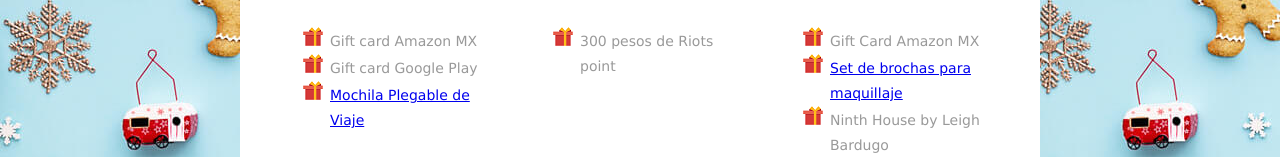
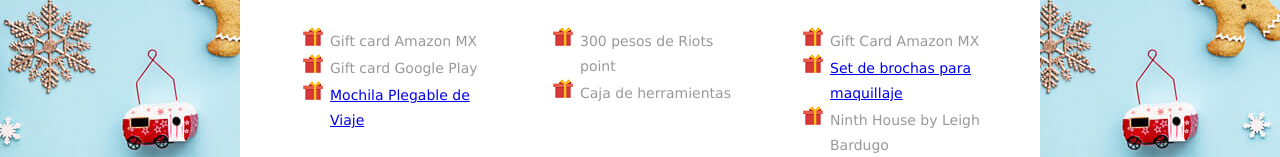
Before and after one commit to SamanthaArriaga/ADAPT, a plain HTML site: page index.html in a window 1280 px wide. Shown: the part 1759-1916 px from the top of the page. Drawn offline with nearby package versions, Linux system fonts and the light colour scheme.

Commit message:
Update index.html

```diff
--- a/index.html
+++ b/index.html
@@ -1287,6 +1287,8 @@
 																						<ul>
 																							<li><a href="#" data-tooltip="#wriots" style="color:#999;text-decoration: none">300 pesos de Riots point</a></li>
 																							<div id="wriots">Gift card( hay en el seven)</div>
+																							<li><a href="#" data-tooltip="#wriots" style="color:#999;text-decoration: none">Caja de herramientas</a></li>
+
 
 
 																						</ul>
```
